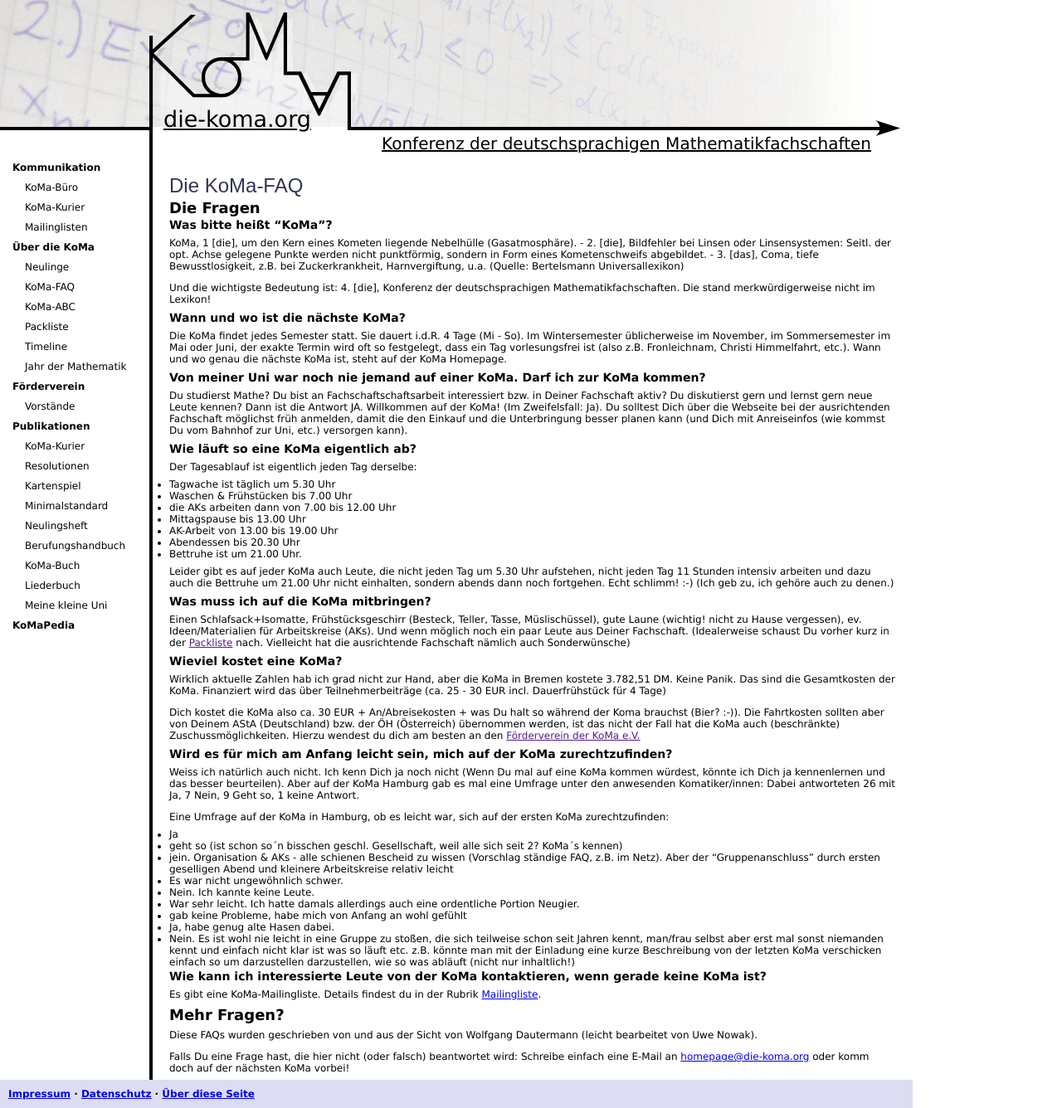
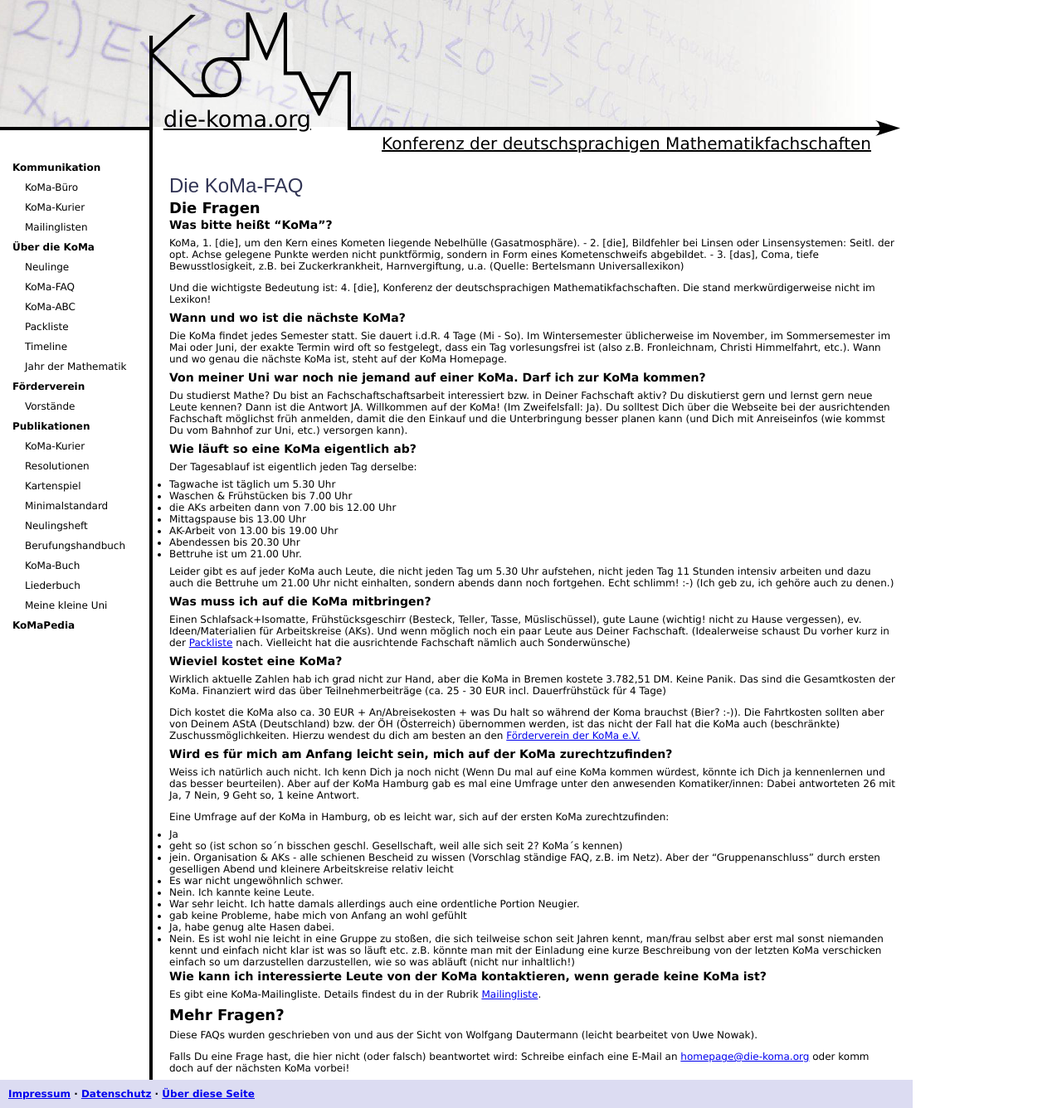
Before and after one commit to Die-KoMa/die-koma.org, a Jekyll site: the page built from ueber_die_koma/koma-faq.md, in a window 1280 px wide. Shown: the whole page at 83% size. Built offline with Jekyll 4.4.1, drawn with Linux system fonts in a browser that asks for light colours.

Commit message:
FAQ bearbeitet; Löst issue #92

```diff
--- a/ueber_die_koma/koma-faq.md
+++ b/ueber_die_koma/koma-faq.md
@@ -10,7 +10,7 @@
 
 ### Was bitte heißt "KoMa"?
 
-KoMa, 1 [die], um den Kern eines Kometen liegende Nebelhülle (Gasatmosphäre). - 2. [die], Bildfehler bei Linsen oder Linsensystemen: Seitl. der opt. Achse gelegene Punkte werden nicht punktförmig, sondern in Form eines Kometenschweifs abgebildet. - 3. [das], Coma, tiefe Bewusstlosigkeit, z.B. bei Zuckerkrankheit, Harnvergiftung, u.a. (Quelle: Bertelsmann Universallexikon)
+KoMa, 1. [die], um den Kern eines Kometen liegende Nebelhülle (Gasatmosphäre). - 2. [die], Bildfehler bei Linsen oder Linsensystemen: Seitl. der opt. Achse gelegene Punkte werden nicht punktförmig, sondern in Form eines Kometenschweifs abgebildet. - 3. [das], Coma, tiefe Bewusstlosigkeit, z.B. bei Zuckerkrankheit, Harnvergiftung, u.a. (Quelle: Bertelsmann Universallexikon)
 
 Und die wichtigste Bedeutung ist: 4. [die], Konferenz der deutschsprachigen Mathematikfachschaften. Die stand merkwürdigerweise nicht im Lexikon!
 
@@ -38,13 +38,13 @@
 
 ### Was muss ich auf die KoMa mitbringen?
 
-Einen Schlafsack+Isomatte, Frühstücksgeschirr (Besteck, Teller, Tasse, Müslischüssel), gute Laune (wichtig! nicht zu Hause vergessen), ev. Ideen/Materialien für Arbeitskreise (AKs). Und wenn möglich noch ein paar Leute aus Deiner Fachschaft. (Idealerweise schaust Du vorher kurz in der [Packliste]() nach. Vielleicht hat die ausrichtende Fachschaft nämlich auch Sonderwünsche)
+Einen Schlafsack+Isomatte, Frühstücksgeschirr (Besteck, Teller, Tasse, Müslischüssel), gute Laune (wichtig! nicht zu Hause vergessen), ev. Ideen/Materialien für Arbeitskreise (AKs). Und wenn möglich noch ein paar Leute aus Deiner Fachschaft. (Idealerweise schaust Du vorher kurz in der [Packliste](/ueber_die_koma/Packliste) nach. Vielleicht hat die ausrichtende Fachschaft nämlich auch Sonderwünsche)
 
 ### Wieviel kostet eine KoMa?
 
 Wirklich aktuelle Zahlen hab ich grad nicht zur Hand, aber die KoMa in Bremen kostete 3.782,51 DM. Keine Panik. Das sind die Gesamtkosten der KoMa. Finanziert wird das über Teilnehmerbeiträge (ca. 25 - 30 EUR  incl. Dauerfrühstück für 4 Tage)
 
-Dich kostet die KoMa also ca. 30 EUR + An/Abreisekosten + was Du halt so während der Koma brauchst (Bier? :-)). Die Fahrtkosten sollten aber von Deinem AStA (Deutschland) bzw. der ÖH (Österreich) übernommen werden, ist das nicht der Fall hat die KoMa auch (beschränkte) Zuschussmöglichkeiten. Hierzu wendest du dich am besten an den [Förderverein der KoMa e.V.]()
+Dich kostet die KoMa also ca. 30 EUR + An/Abreisekosten + was Du halt so während der Koma brauchst (Bier? :-)). Die Fahrtkosten sollten aber von Deinem AStA (Deutschland) bzw. der ÖH (Österreich) übernommen werden, ist das nicht der Fall hat die KoMa auch (beschränkte) Zuschussmöglichkeiten. Hierzu wendest du dich am besten an den [Förderverein der KoMa e.V.](/foerderverein)
 
 ### Wird es für mich am Anfang leicht sein, mich auf der KoMa zurechtzufinden?
 
@@ -64,7 +64,7 @@
 
 ### Wie kann ich interessierte Leute von der KoMa kontaktieren, wenn gerade keine KoMa ist?
 
-Es gibt eine KoMa-Mailingliste. Details findest du in der Rubrik [Mailingliste](../kommunikation/mailinglisten).
+Es gibt eine KoMa-Mailingliste. Details findest du in der Rubrik [Mailingliste](/kommunikation/mailinglisten/).
 
 ## Mehr Fragen?
 
```
